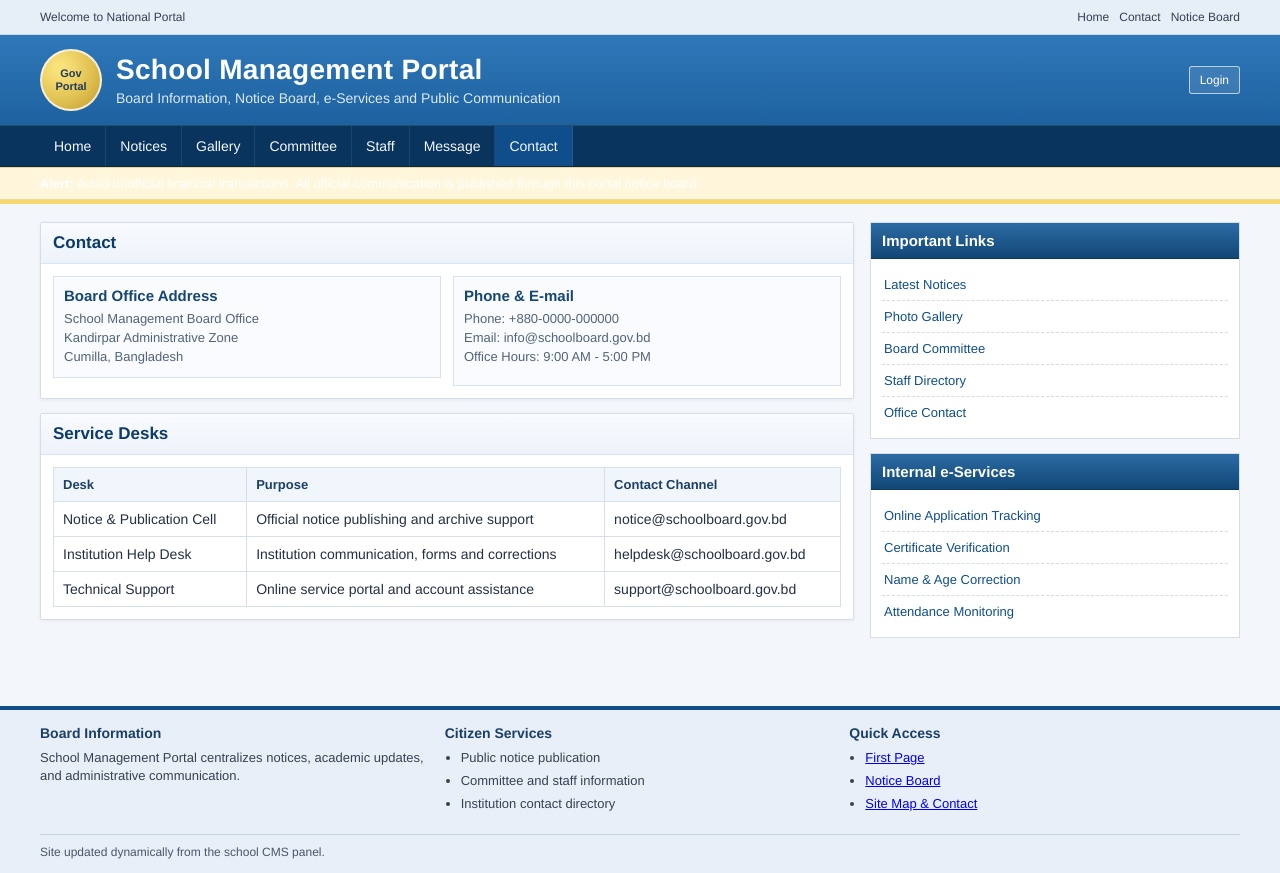
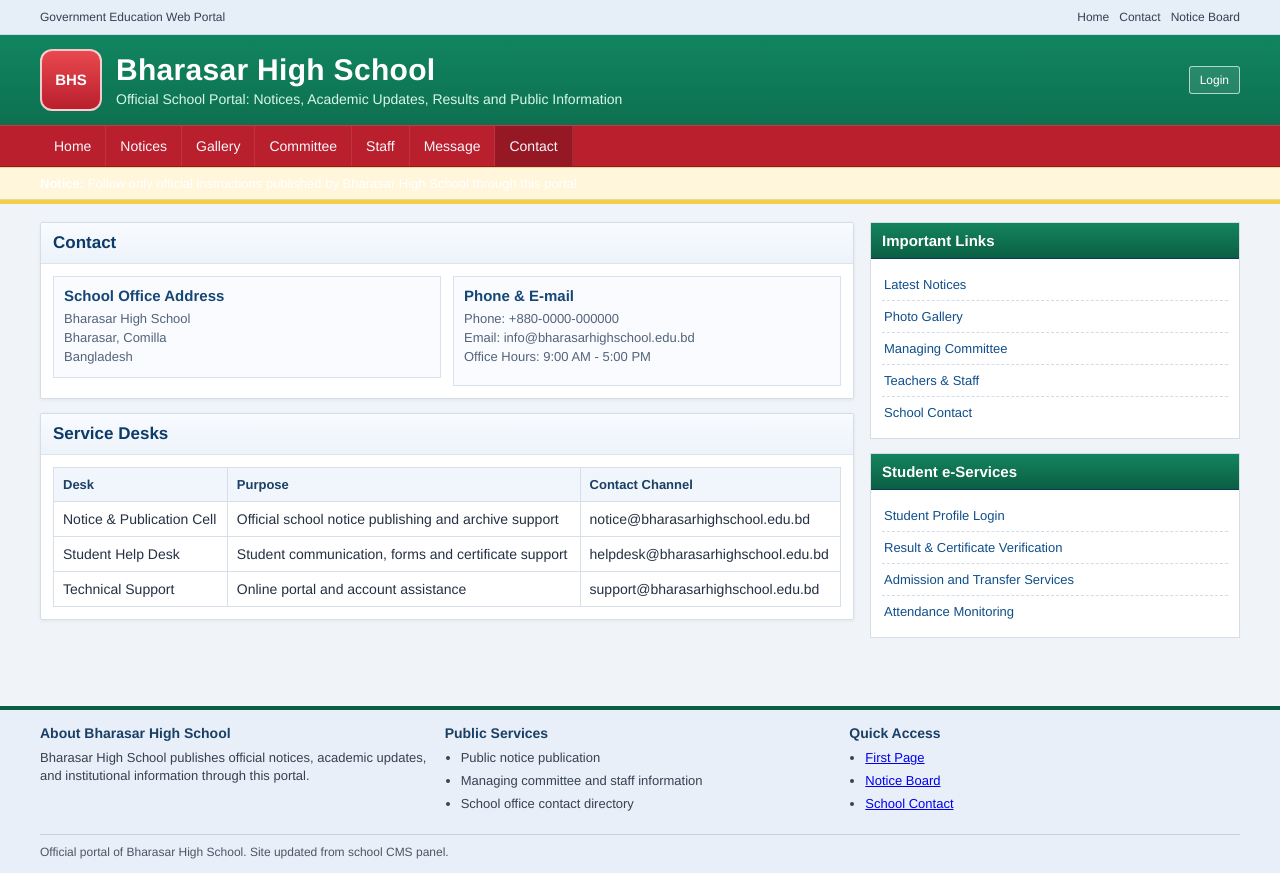
Before and after one commit to Rizraizada/School-Laravel, a Laravel app: page /contact in a window 1280 px wide. Run offline with Laravel 12, Linux system fonts and the light colour scheme.

Commit message:
Redesign public portal for Bharasar High School branding
Co-authored-by: zahidul islam <rizraizada000@gmail.com>

```diff
--- a/resources/views/layouts/app.blade.php
+++ b/resources/views/layouts/app.blade.php
@@ -3,18 +3,20 @@
 <head>
     <meta charset="UTF-8">
     <meta name="viewport" content="width=device-width, initial-scale=1.0">
-    <title>{{ $title ?? config('app.name', 'School Management') }}</title>
+    <title>{{ $title ?? config('app.name', 'Bharasar High School') }}</title>
     <style>
         :root {
-            --portal-blue: #0f4e8a;
-            --portal-blue-dark: #08345e;
-            --portal-accent: #f6d870;
+            --portal-blue: #0a5f43;
+            --portal-blue-dark: #084b35;
+            --portal-accent: #f3ce4b;
             --portal-border: #d5dde7;
             --portal-text: #243043;
             --portal-muted: #627087;
-            --portal-bg: #f3f7fb;
+            --portal-bg: #f0f4f9;
             --portal-danger: #b42318;
             --portal-success: #0f7f44;
+            --portal-nav: #ba1f2d;
+            --portal-nav-dark: #971825;
         }
         * { box-sizing: border-box; }
         body {
@@ -52,7 +54,7 @@
             text-decoration: none;
         }
         .portal-header {
-            background: linear-gradient(180deg, #2f78b9 0%, #0f4e8a 100%);
+            background: linear-gradient(180deg, #11855f 0%, #0a5f43 100%);
             border-bottom: 4px solid var(--portal-accent);
             color: #fff;
         }
@@ -74,28 +76,28 @@
         .portal-logo {
             width: 62px;
             height: 62px;
-            border-radius: 50%;
+            border-radius: 12px;
             border: 2px solid rgba(255, 255, 255, 0.75);
-            background: radial-gradient(circle at 30% 30%, #f9e27a 10%, #debe4f 60%, #c0972b 100%);
+            background: linear-gradient(180deg, #e9494f 0%, #ba1f2d 100%);
             display: flex;
             align-items: center;
             justify-content: center;
-            color: #233b5b;
-            font-size: 11px;
+            color: #fff;
+            font-size: 15px;
             font-weight: 700;
             text-align: center;
             line-height: 1.2;
         }
         .portal-title h1 {
             margin: 0;
-            font-size: 28px;
+            font-size: 30px;
             font-weight: 700;
             letter-spacing: 0.3px;
         }
         .portal-title p {
             margin: 4px 0 0;
             font-size: 14px;
-            color: #dce9f7;
+            color: #d9f7eb;
         }
         .portal-auth-block {
             display: flex;
@@ -115,7 +117,7 @@
             cursor: pointer;
         }
         .portal-nav {
-            background: #08345e;
+            background: var(--portal-nav);
             border-top: 1px solid rgba(255, 255, 255, 0.12);
             border-bottom: 1px solid rgba(0, 0, 0, 0.2);
         }
@@ -136,7 +138,7 @@
         }
         .portal-nav a.active,
         .portal-nav a:hover {
-            background: #0f4e8a;
+            background: var(--portal-nav-dark);
         }
         .portal-alert-line {
             background: #fff6db;
@@ -280,7 +282,7 @@
             margin: 0;
             font-size: 15px;
             color: #fff;
-            background: linear-gradient(180deg, #2c6ba4 0%, #114776 100%);
+            background: linear-gradient(180deg, #14845f 0%, #0a5f43 100%);
             padding: 9px 11px;
             border-bottom: 1px solid #0d375e;
         }
@@ -393,7 +395,7 @@
             color: #0f4e8a;
         }
         .portal-footer {
-            border-top: 4px solid #0f4e8a;
+            border-top: 4px solid var(--portal-blue);
             background: #e8eff8;
             margin-top: 26px;
             font-size: 13px;
@@ -453,7 +455,7 @@
 @php($fullWidth = trim($__env->yieldContent('full_width')) === '1')
 <div class="portal-topbar">
     <div class="container portal-topbar-inner">
-        <span>Welcome to National Portal</span>
+        <span>Government Education Web Portal</span>
         <div class="portal-topbar-links">
             <a href="{{ route('home') }}">Home</a>
             <a href="{{ route('public.contact') }}">Contact</a>
@@ -465,10 +467,10 @@
 <header class="portal-header">
     <div class="container portal-branding">
         <a class="portal-brand-main" href="{{ route('home') }}">
-            <div class="portal-logo">Gov<br>Portal</div>
+            <div class="portal-logo">BHS</div>
             <div class="portal-title">
-                <h1>School Management Portal</h1>
-                <p>Board Information, Notice Board, e-Services and Public Communication</p>
+                <h1>Bharasar High School</h1>
+                <p>Official School Portal: Notices, Academic Updates, Results and Public Information</p>
             </div>
         </a>
         <div class="portal-auth-block">
@@ -499,7 +501,7 @@
     </nav>
     <div class="portal-alert-line">
         <div class="container">
-            <p><strong>Alert:</strong> Avoid unofficial financial transactions. All official communication is published through this portal notice board.</p>
+            <p><strong>Notice:</strong> Follow only official instructions published by Bharasar High School through this portal.</p>
         </div>
     </div>
 </header>
@@ -524,19 +526,19 @@
                             <ul class="link-list">
                                 <li><a href="{{ route('public.notices') }}">Latest Notices</a></li>
                                 <li><a href="{{ route('public.gallery') }}">Photo Gallery</a></li>
-                                <li><a href="{{ route('public.committee') }}">Board Committee</a></li>
-                                <li><a href="{{ route('public.staff') }}">Staff Directory</a></li>
-                                <li><a href="{{ route('public.contact') }}">Office Contact</a></li>
+                                <li><a href="{{ route('public.committee') }}">Managing Committee</a></li>
+                                <li><a href="{{ route('public.staff') }}">Teachers & Staff</a></li>
+                                <li><a href="{{ route('public.contact') }}">School Contact</a></li>
                             </ul>
                         </div>
                     </div>
                     <div class="widget">
-                        <h3>Internal e-Services</h3>
+                        <h3>Student e-Services</h3>
                         <div class="widget-content">
                             <ul class="link-list">
-                                <li><a href="{{ route('login') }}">Online Application Tracking</a></li>
-                                <li><a href="{{ route('login') }}">Certificate Verification</a></li>
-                                <li><a href="{{ route('login') }}">Name & Age Correction</a></li>
+                                <li><a href="{{ route('login') }}">Student Profile Login</a></li>
+                                <li><a href="{{ route('login') }}">Result & Certificate Verification</a></li>
+                                <li><a href="{{ route('login') }}">Admission and Transfer Services</a></li>
                                 <li><a href="{{ route('login') }}">Attendance Monitoring</a></li>
                             </ul>
                         </div>
@@ -551,15 +553,15 @@
 <footer class="portal-footer">
     <div class="container portal-footer-grid">
         <div>
-            <h4>Board Information</h4>
-            <p>School Management Portal centralizes notices, academic updates, and administrative communication.</p>
+            <h4>About Bharasar High School</h4>
+            <p>Bharasar High School publishes official notices, academic updates, and institutional information through this portal.</p>
         </div>
         <div>
-            <h4>Citizen Services</h4>
+            <h4>Public Services</h4>
             <ul>
                 <li>Public notice publication</li>
-                <li>Committee and staff information</li>
-                <li>Institution contact directory</li>
+                <li>Managing committee and staff information</li>
+                <li>School office contact directory</li>
             </ul>
         </div>
         <div>
@@ -567,12 +569,12 @@
             <ul>
                 <li><a href="{{ route('home') }}">First Page</a></li>
                 <li><a href="{{ route('public.notices') }}">Notice Board</a></li>
-                <li><a href="{{ route('public.contact') }}">Site Map & Contact</a></li>
+                <li><a href="{{ route('public.contact') }}">School Contact</a></li>
             </ul>
         </div>
     </div>
     <div class="container portal-footer-bottom">
-        Site updated dynamically from the school CMS panel.
+        Official portal of Bharasar High School. Site updated from school CMS panel.
     </div>
 </footer>
 </body>
--- a/resources/views/public/committee.blade.php
+++ b/resources/views/public/committee.blade.php
@@ -2,7 +2,7 @@
 
 @section('content')
     <section class="panel">
-        <h3 class="panel-header">Board Committee & Directors</h3>
+        <h3 class="panel-header">Managing Committee</h3>
         <div class="panel-body">
             <div class="portal-table-wrap">
                 <table class="portal-table">
--- a/resources/views/public/contact.blade.php
+++ b/resources/views/public/contact.blade.php
@@ -6,17 +6,17 @@
         <div class="panel-body">
             <div class="two-col">
                 <article class="mini-card">
-                    <h4>Board Office Address</h4>
+                    <h4>School Office Address</h4>
                     <p>
-                        School Management Board Office<br>
-                        Kandirpar Administrative Zone<br>
-                        Cumilla, Bangladesh
+                        Bharasar High School<br>
+                        Bharasar, Comilla<br>
+                        Bangladesh
                     </p>
                 </article>
                 <article class="mini-card">
                     <h4>Phone & E-mail</h4>
                     <p>Phone: +880-0000-000000</p>
-                    <p>Email: info@schoolboard.gov.bd</p>
+                    <p>Email: info@bharasarhighschool.edu.bd</p>
                     <p>Office Hours: 9:00 AM - 5:00 PM</p>
                 </article>
             </div>
@@ -37,18 +37,18 @@
                 <tbody>
                 <tr>
                     <td>Notice & Publication Cell</td>
-                    <td>Official notice publishing and archive support</td>
-                    <td>notice@schoolboard.gov.bd</td>
+                    <td>Official school notice publishing and archive support</td>
+                    <td>notice@bharasarhighschool.edu.bd</td>
                 </tr>
                 <tr>
-                    <td>Institution Help Desk</td>
-                    <td>Institution communication, forms and corrections</td>
-                    <td>helpdesk@schoolboard.gov.bd</td>
+                    <td>Student Help Desk</td>
+                    <td>Student communication, forms and certificate support</td>
+                    <td>helpdesk@bharasarhighschool.edu.bd</td>
                 </tr>
                 <tr>
                     <td>Technical Support</td>
-                    <td>Online service portal and account assistance</td>
-                    <td>support@schoolboard.gov.bd</td>
+                    <td>Online portal and account assistance</td>
+                    <td>support@bharasarhighschool.edu.bd</td>
                 </tr>
                 </tbody>
             </table>
--- a/resources/views/public/messages.blade.php
+++ b/resources/views/public/messages.blade.php
@@ -2,7 +2,7 @@
 
 @section('content')
     <section class="panel">
-        <h3 class="panel-header">Message from the Chairman / Headmaster</h3>
+        <h3 class="panel-header">Message from the Headmaster</h3>
         <div class="panel-body">
             @if($headmaster)
                 <div style="display:grid;grid-template-columns:minmax(0,180px) minmax(0,1fr);gap:12px;">
--- a/resources/views/public/staff.blade.php
+++ b/resources/views/public/staff.blade.php
@@ -2,7 +2,7 @@
 
 @section('content')
     <section class="panel">
-        <h3 class="panel-header">Staff Directory</h3>
+        <h3 class="panel-header">Teachers & Staff Directory</h3>
         <div class="panel-body">
             <div class="portal-table-wrap">
                 <table class="portal-table">
```
Also changed, not shown: resources/views/public/home.blade.php (+9 -9 lines).
